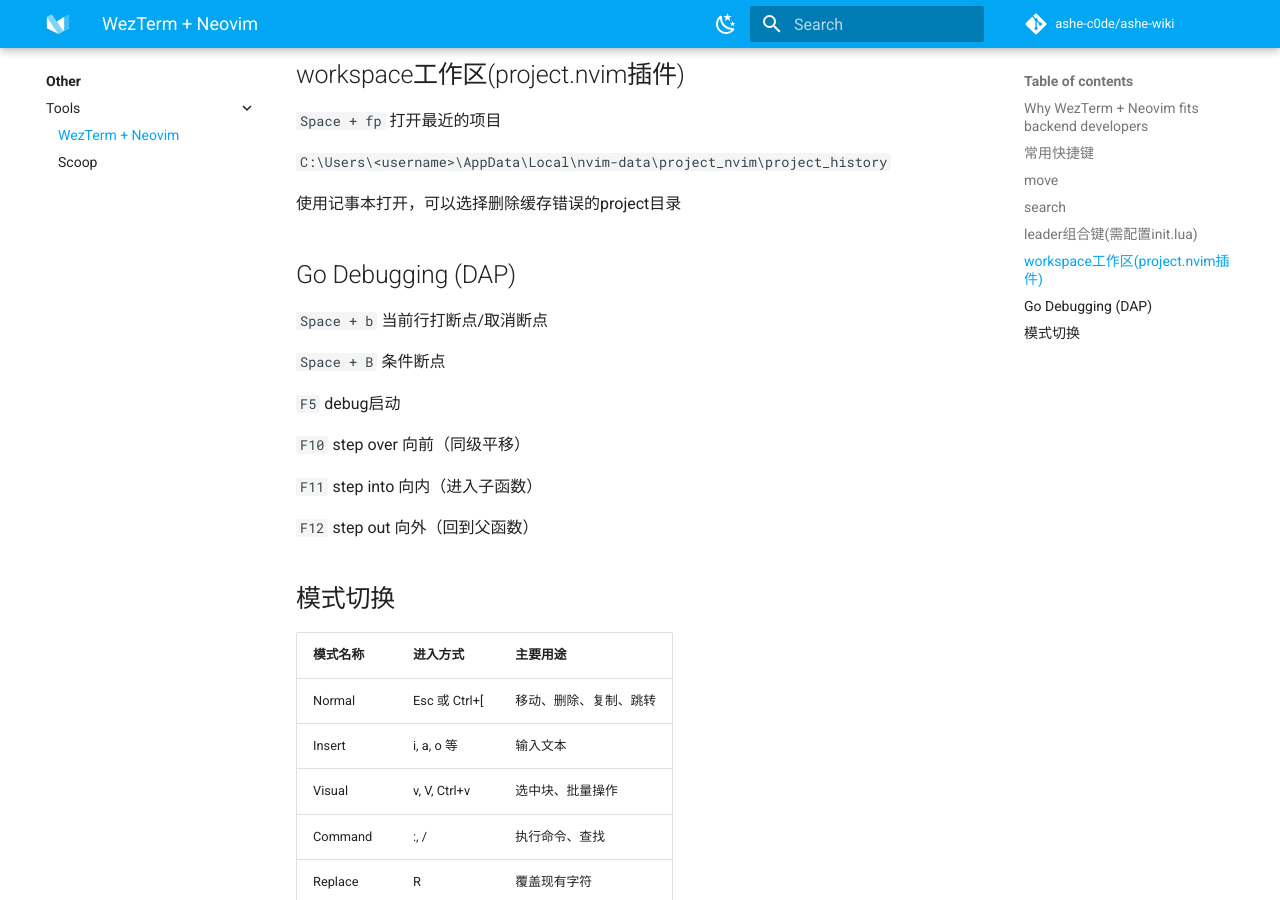
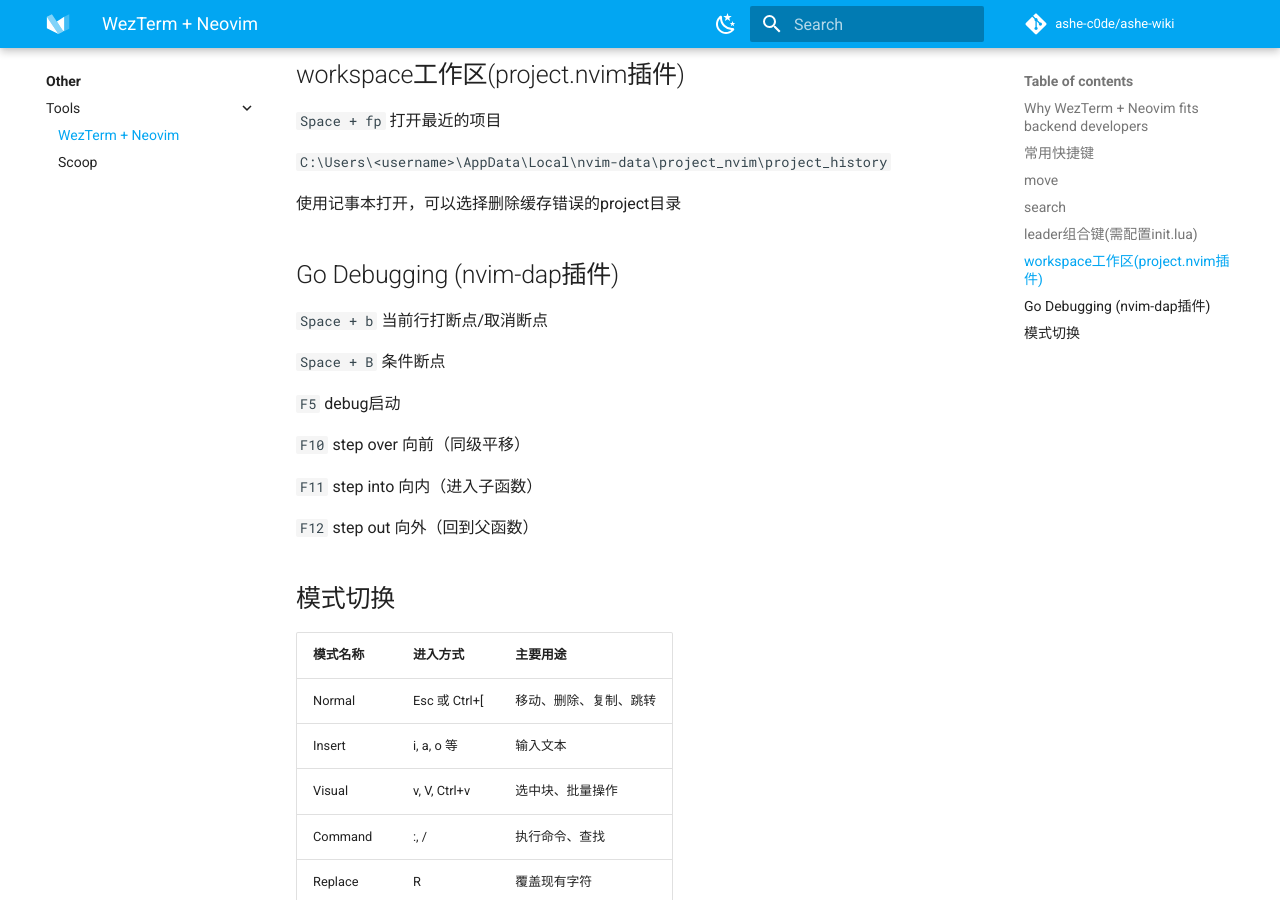
Before and after one commit to ashe-c0de/ashe-wiki, an MkDocs documentation site: the page built from docs/other/tools/nvim.md, in a window 1280 px wide and 900 px high, scrolled down 2416 px. Built offline with MkDocs 1.6.1 and Material for MkDocs 9.7.7, drawn with Linux system fonts in a browser that asks for light colours; comment, search, counter and statistics services are not loaded.

Commit message:
Update nvim.md

```diff
--- a/docs/other/tools/nvim.md
+++ b/docs/other/tools/nvim.md
@@ -105,7 +105,7 @@ You already use mappings → this compounds over time
 
 使用记事本打开，可以选择删除缓存错误的project目录
 
-## Go Debugging (DAP)
+## Go Debugging (nvim-dap插件)
 
 `Space + b` 当前行打断点/取消断点
 
```
